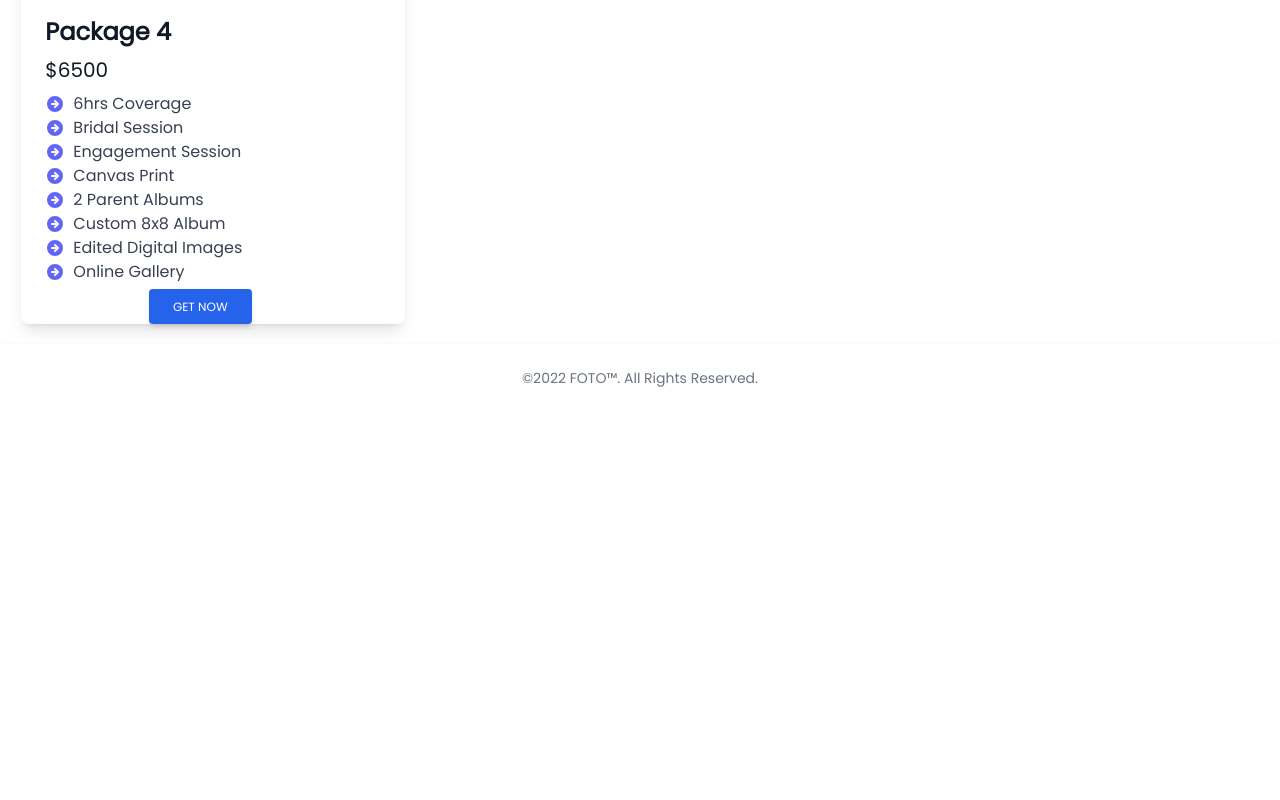
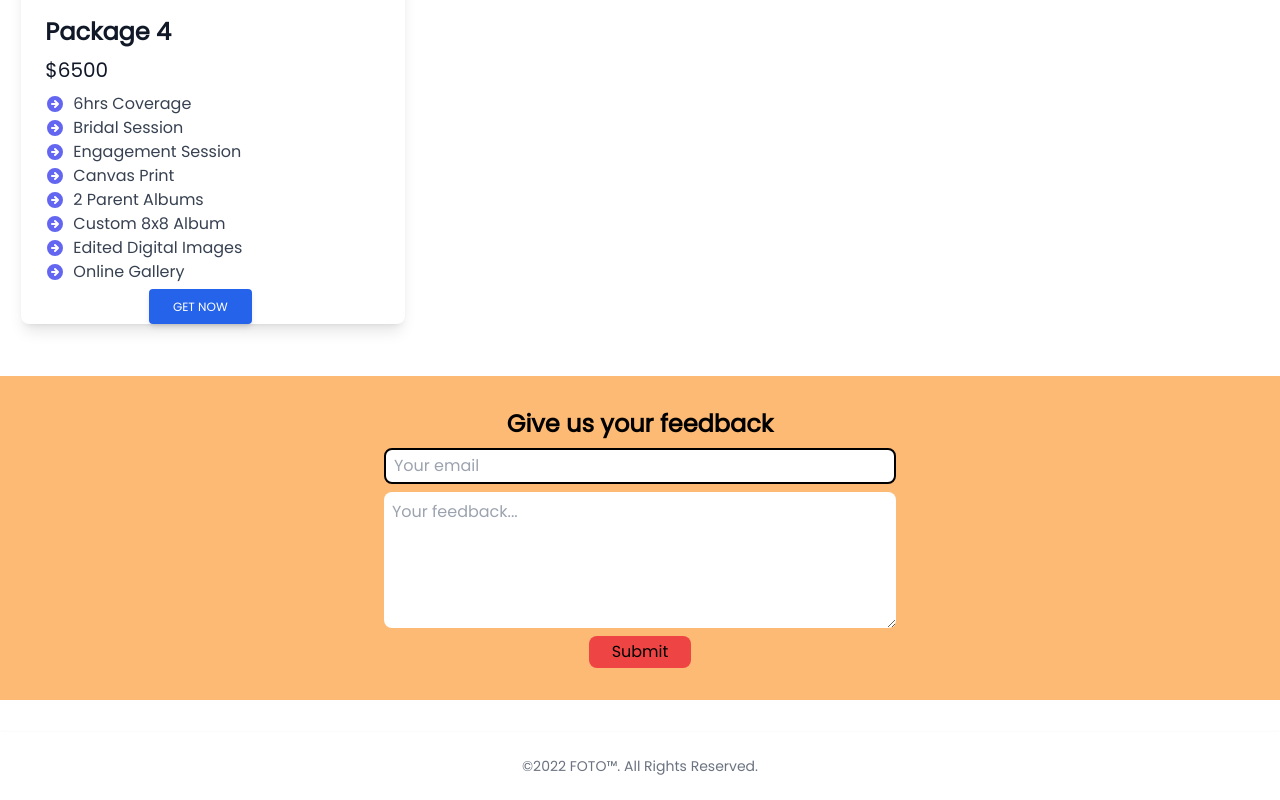
Before and after one commit to dev-weirdo/-independent-service-provider, a React (Create React App) app: page / in a window 1280 px wide. Shown: the part 1746-2546 px from the top of the page. Before the commit the page ends 2158 px from the top, so only its background shows below. Built offline with nearby package versions, Linux system fonts and the light colour scheme; no server answers; the HTML template or start-up script is replaced by a standard one.

Commit message:
Final Commit

```diff
--- a/src/pages/Home/Home.js
+++ b/src/pages/Home/Home.js
@@ -1,5 +1,6 @@
 import React from 'react'
 import Heading from '../Heading/Heading'
+import Join from '../Join/Join'
 import Services from '../Services/Services'
 
 const Home = () => {
@@ -7,6 +8,7 @@ const Home = () => {
     <div>
       <Heading></Heading>
       <Services></Services>
+      <Join></Join>
     </div>
   )
 }
--- /dev/null
+++ b/src/pages/Join/Join.js
@@ -0,0 +1,16 @@
+import React from 'react';
+
+const Join = () => {
+    return (
+        <div className='bg-orange-300 my-8 py-8'>
+            <div className='w-4/5 md:w-2/5 flex flex-col mx-auto'>
+                <p className='text-2xl font-bold text-center mb-2'>Give us your feedback</p>
+                <input placeholder='Your email' className='border-2 border-black mb-2 rounded-lg px-2 py-1' type="email" />
+                <textarea className='border-black mb-2 rounded-lg p-2' placeholder='Your feedback...' name="" id="" cols="10" rows="5"></textarea>
+                <button className='bg-red-500 w-2/5 md:w-1/5 mx-auto rounded-lg px-2 py-1' type='submit'>Submit</button>
+            </div>
+        </div>
+    );
+};
+
+export default Join;
```
